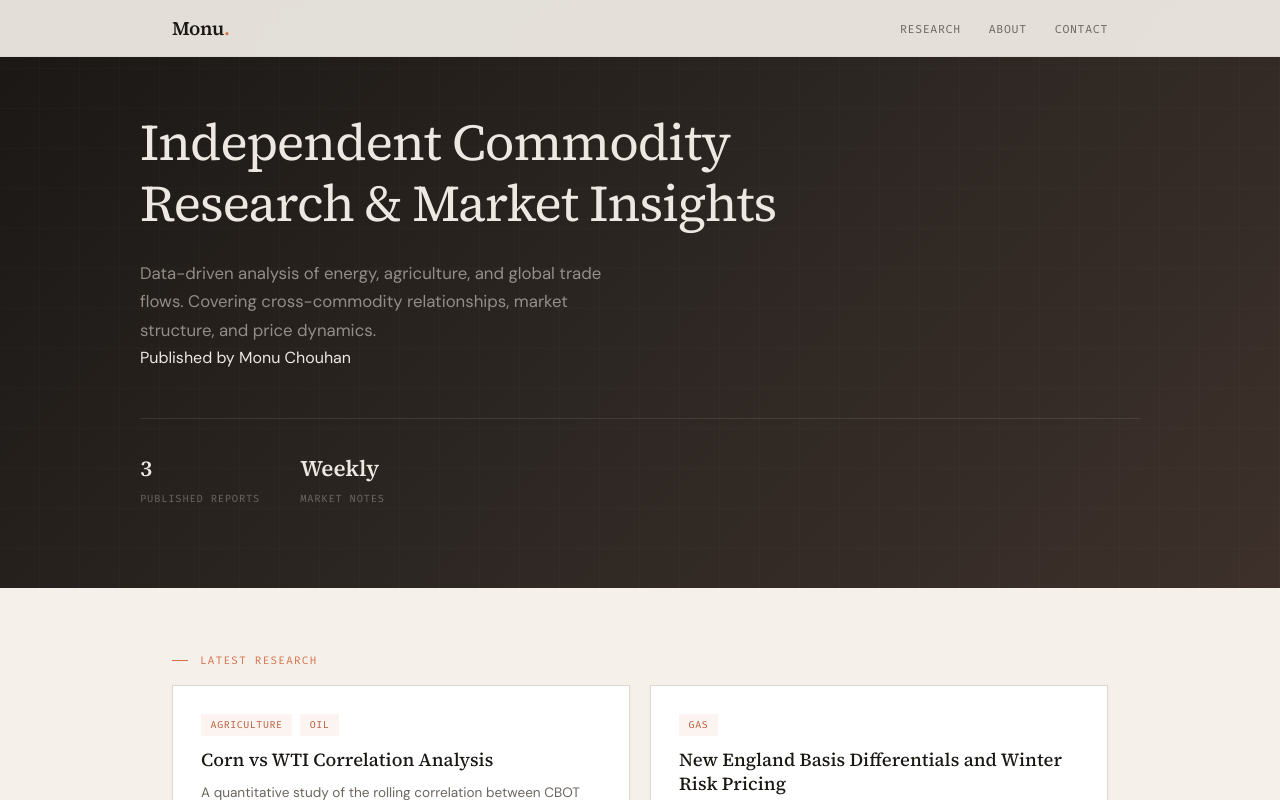
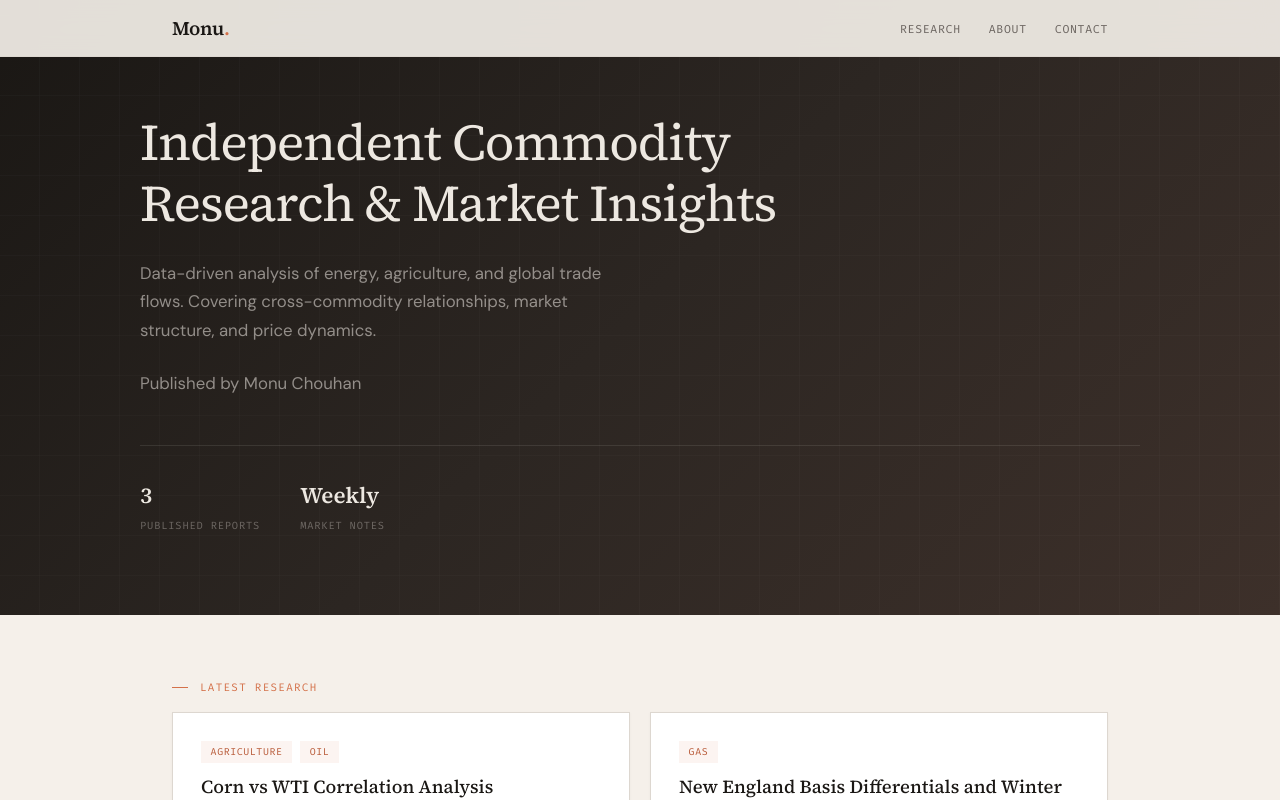
Before and after one commit to monoanalysis/monoanalysis-site, a Next.js app: page / in a window 1280 px wide. Shown: the top 800 px of the page. Built offline with nearby package versions, Linux system fonts and the light colour scheme.

Commit message:
Update the landing page text_3

```diff
--- a/src/app/page.js
+++ b/src/app/page.js
@@ -21,9 +21,11 @@ export default function HomePage() {
             Data-driven analysis of energy, agriculture, and global trade flows.
             Covering cross-commodity relationships, market structure, and price dynamics.
           </p>
+          <p className="hero-desc">
           <div>
             Published by Monu Chouhan
           </div>
+          </p>
           <div className="hero-stats">
             <div>
               <div className="stat-number">{reports.length}</div>
```
